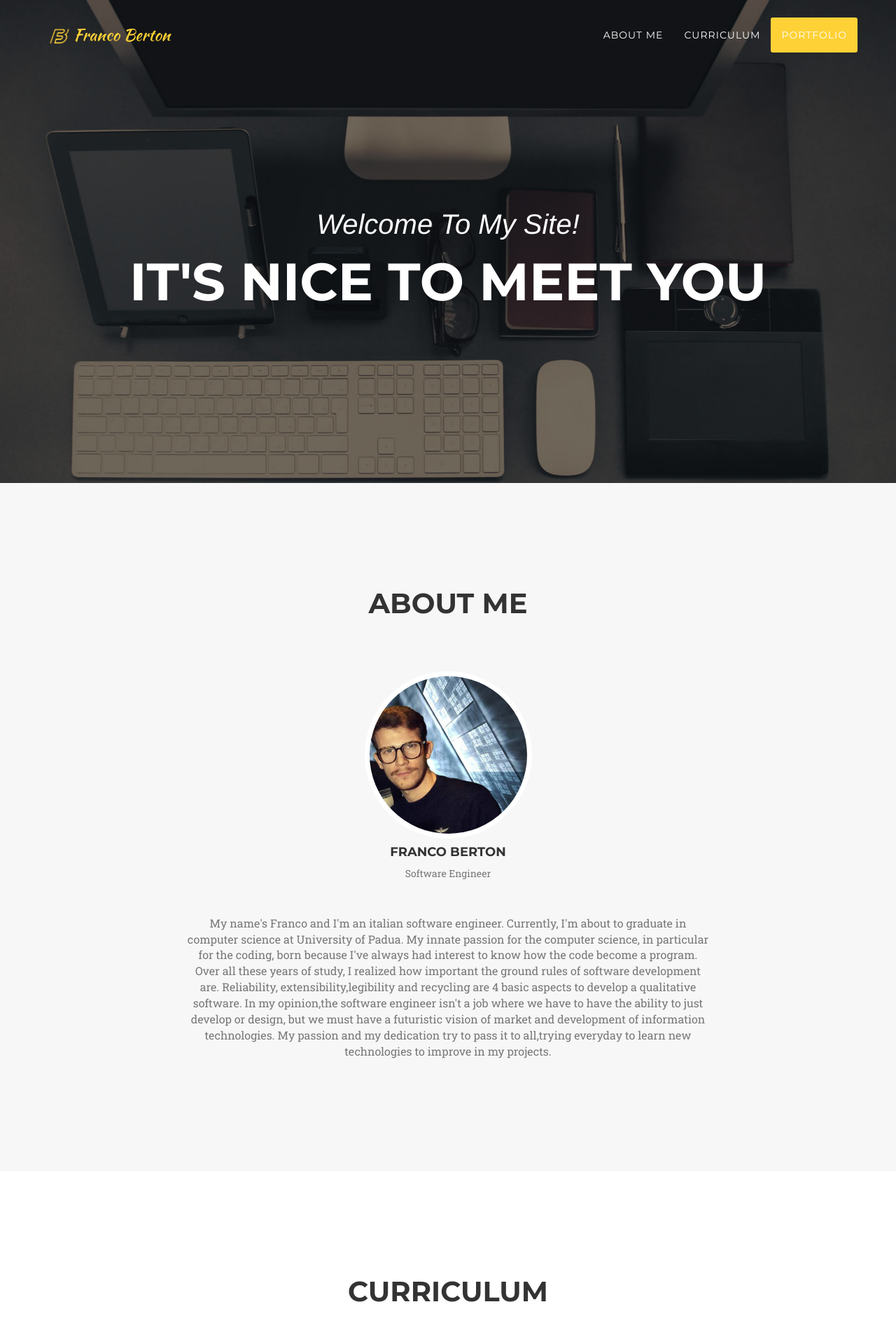
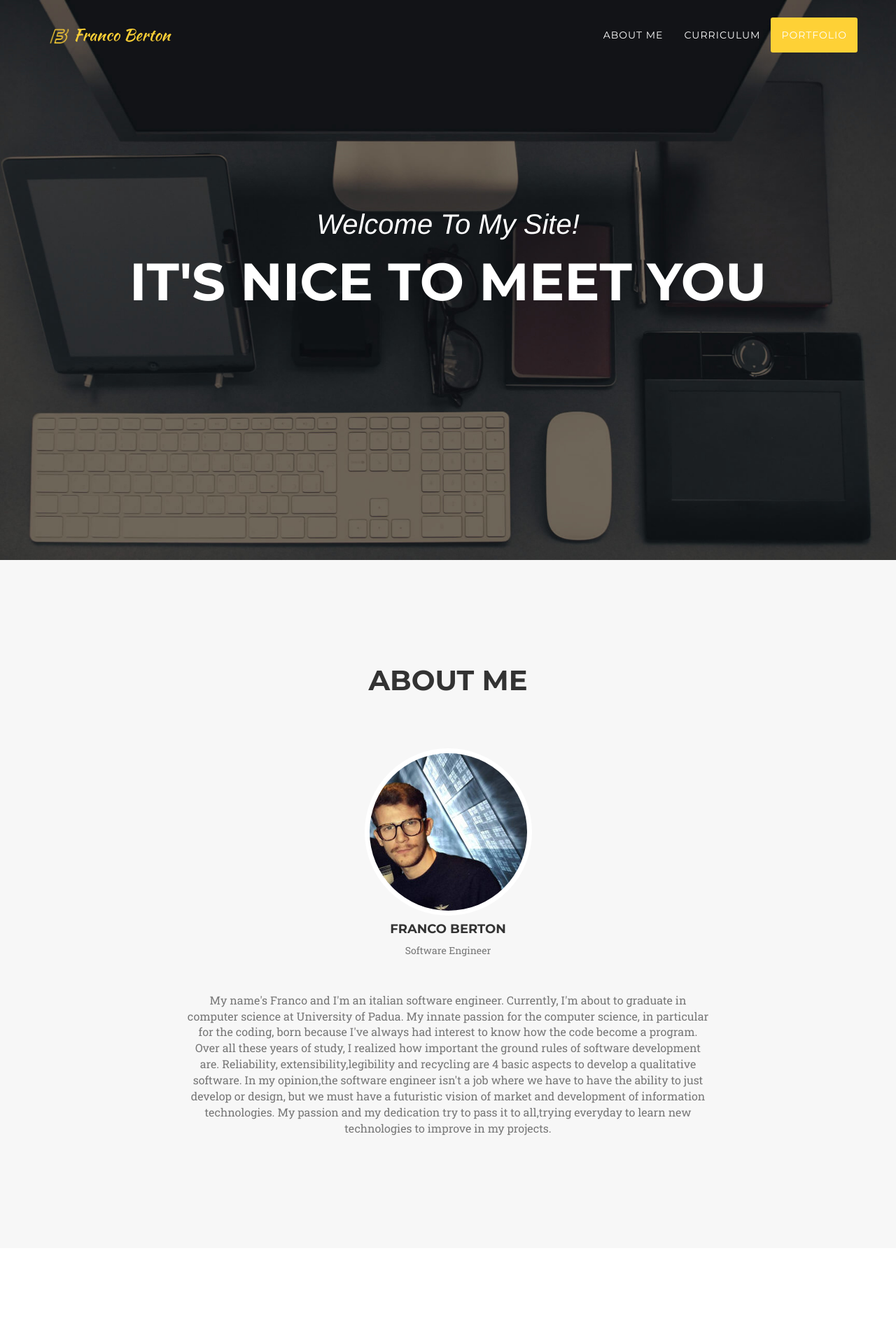
Before and after one commit to francoberton/francoberton.github.io, a PHP site: page / in a window 1280 px wide. Shown: the top 1920 px of the page at 70% size. Run offline with PHP 8.4, Linux system fonts and the light colour scheme; some libraries are stand-ins or nearby versions; some web fonts are replaced.

Commit message:
Updated style.css

```diff
--- a/CSS/style.css
+++ b/CSS/style.css
@@ -1,5 +1,5 @@
-
-body			{font-family: "Roboto Slab","Helvetica Neue",Helvetica,Arial,sans-serif;font-size: 14px;line-height: 1.42857;color: #333;}
+html			{width: 100%;height: 100%;position: relative;}
+body			{width: 100%;height: 100%;position: relative;font-family: "Roboto Slab","Helvetica Neue",Helvetica,Arial,sans-serif;font-size: 14px;line-height: 1.42857;color: #333;}
 h1, h2, h3, h4, h5, h6 {
     			font-family: Montserrat,"Helvetica Neue",Helvetica,Arial,sans-serif;
     			text-transform: uppercase;
@@ -35,7 +35,7 @@ p.large 				  {font-size: 16px;}
 p.large 				  {font-size: 16px;}
 section h2.section-heading 		  {font-size: 40px;margin-top: 0px;margin-bottom: 15px;line-height: 1.1;color: inherit;margin-bottom: 75px;}
 .timeline 				  {list-style: outside none none;padding: 0px;position: relative;}
-header 					  {background-image: url("../IMG/background.jpg");background-attachment: scroll;background-position: center center;background-size: cover;text-align: center;color: #FFF;}
+header 					  {min-height: 100%;background-image: url("../IMG/background.jpg");background-attachment: scroll;background-position: center center;background-size: cover;text-align: center;color: #FFF;}
 header .intro-text 			  {padding-top: 100px;padding-bottom: 50px;}
 .skills					  {padding:0.5em 0.15em 0.5em 0.15em;color:#fff;border-radius:5px;}
 .blue					  {background-color: #337AB7;border-color: #2E6DA4;}
```
